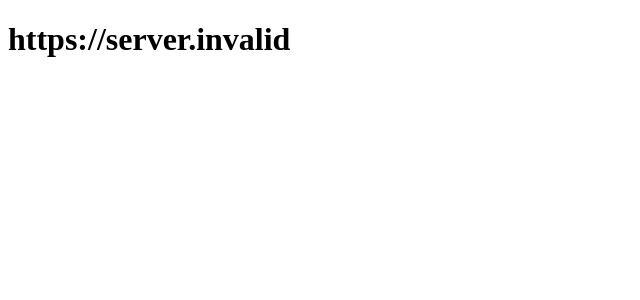
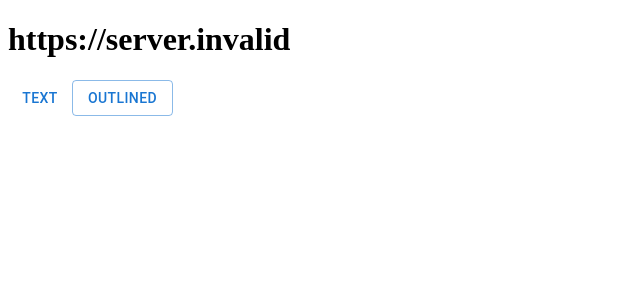
Before and after one commit to devgellert/blog-cms-frontend, a React (Create React App) app: page / in a window 1280 px wide. Shown: the top 300 px of the page, without its empty margins (0-640 px from the left). Built offline with nearby package versions, Linux system fonts and the light colour scheme; no server answers.

Commit message:
[lib] mui lib installed

```diff
--- a/package.json
+++ b/package.json
@@ -3,6 +3,9 @@
   "version": "0.1.0",
   "private": true,
   "dependencies": {
+    "@emotion/react": "^11.8.1",
+    "@emotion/styled": "^11.8.1",
+    "@mui/material": "^5.5.0",
     "@testing-library/jest-dom": "^5.16.2",
     "@testing-library/react": "^12.1.3",
     "@testing-library/user-event": "^13.5.0",
@@ -17,6 +20,7 @@
     "web-vitals": "^2.1.4"
   },
   "scripts": {
+    "dev": "docker-compose up -d",
     "start": "react-scripts start",
     "build": "react-scripts build",
     "test": "react-scripts test",
--- a/src/App.tsx
+++ b/src/App.tsx
@@ -1,11 +1,17 @@
 import React from "react";
 import { FC, memo } from "react";
+import {Button} from "@mui/material";
 
 type Props = {};
 
 const App: FC<Props> = ({}) => {
  return <div>
   <h1>{process.env.REACT_APP_API}</h1>
+
+  <Button variant="text">Text</Button>
+  <Button variant="outlined">Outlined</Button>
+
+
  </div>;
 }
 
```
Also changed, not shown: 1 other file (tests, documents, lock files or other folders).
